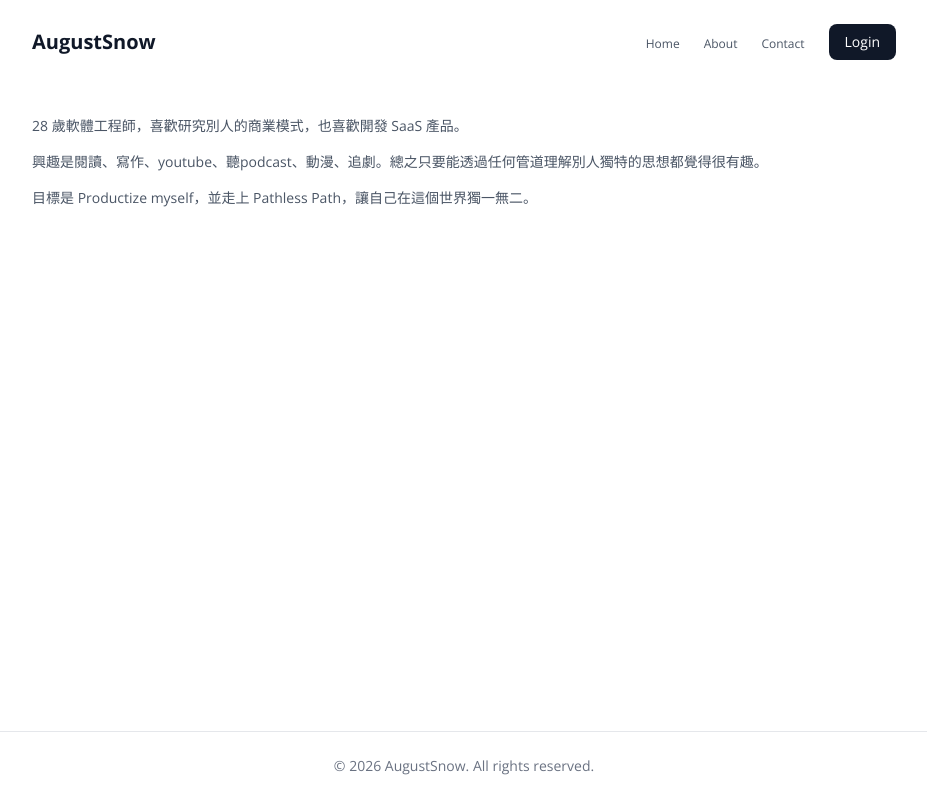
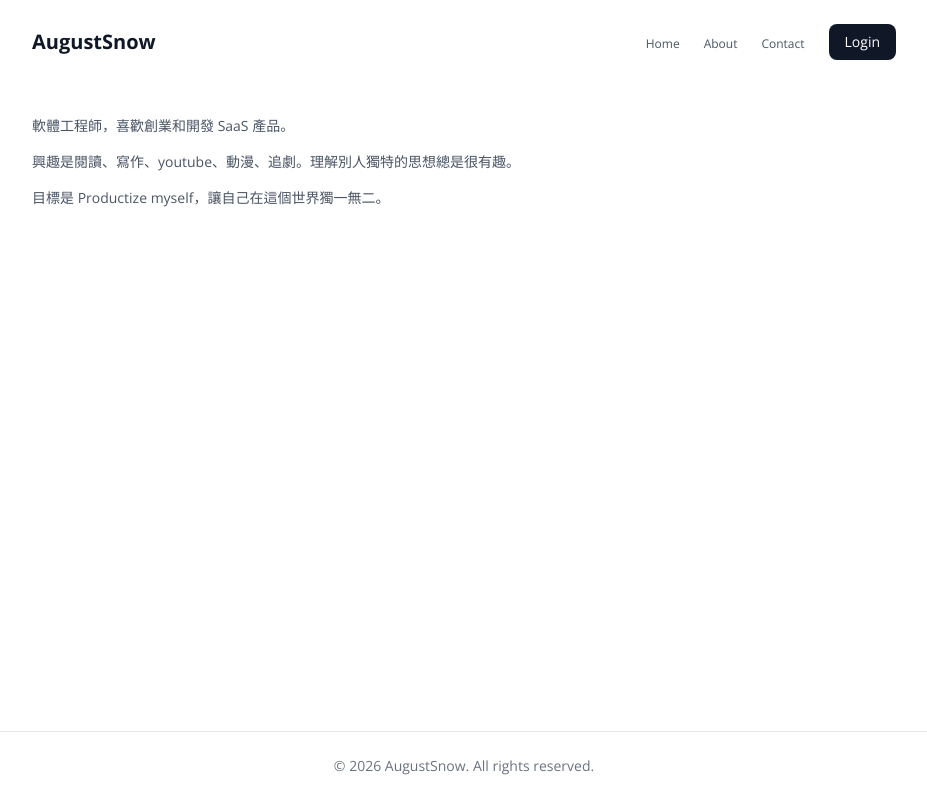
Before and after one commit to AugustSnow1127/Personal-Blog-linked-to-Notion, a Next.js app: page /about in a window 1280 px wide. Shown: the whole page, without its empty margins (176-1103 px from the left). Built offline with nearby package versions, Linux system fonts and the light colour scheme; no server answers.

Commit message:
update: simplify about page content

```diff
--- a/src/app/about/page.tsx
+++ b/src/app/about/page.tsx
@@ -10,15 +10,15 @@ export default function AboutPage() {
     <div>
       <div className="prose prose-gray max-w-none">
         <p className="text-sm text-gray-600 mb-4">
-          28 歲軟體工程師，喜歡研究別人的商業模式，也喜歡開發 SaaS 產品。
+          軟體工程師，喜歡創業和開發 SaaS 產品。
         </p>
 
         <p className="text-sm text-gray-600 mb-4">
-          興趣是閱讀、寫作、youtube、聽podcast、動漫、追劇。總之只要能透過任何管道理解別人獨特的思想都覺得很有趣。
+          興趣是閱讀、寫作、youtube、動漫、追劇。理解別人獨特的思想總是很有趣。
         </p>
 
         <p className="text-sm text-gray-600 mb-4">
-          目標是 Productize myself，並走上 Pathless Path，讓自己在這個世界獨一無二。
+          目標是 Productize myself，讓自己在這個世界獨一無二。
         </p>
       </div>
     </div>
```
